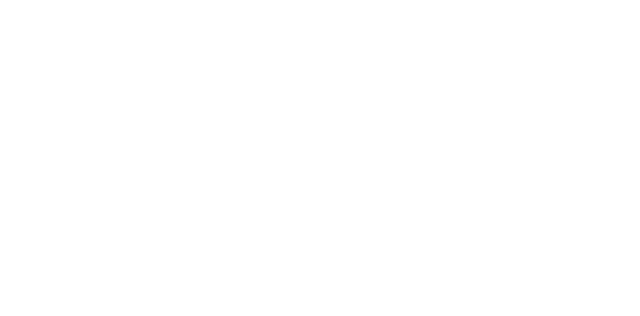
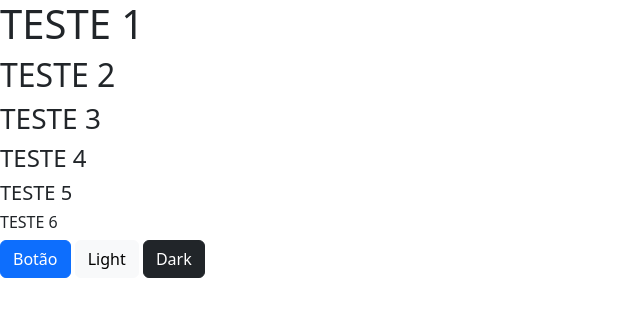
Before and after one commit to JoaoVitorm0nteiro/bootstrap, a plain HTML site: page index.html in a window 1280 px wide. Shown: the whole page, without its empty margins (0-640 px from the left). Drawn offline with nearby package versions, Linux system fonts and the light colour scheme.

Commit message:
primeiros testes em bootstrap

```diff
--- a/index.html
+++ b/index.html
@@ -5,15 +5,27 @@
     <meta http-equiv="X-UA-Compatible" content="IE=edge">
     <meta name="viewport" content="width=device-width, initial-scale=1.0">
     <title>ESTUDOS BOOTSTRAP</title>
+    <!-- CSS only -->
+    <link href="https://cdn.jsdelivr.net/npm/bootstrap@5.2.2/dist/css/bootstrap.min.css" rel="stylesheet" integrity="sha384-Zenh87qX5JnK2Jl0vWa8Ck2rdkQ2Bzep5IDxbcnCeuOxjzrPF/et3URy9Bv1WTRi" crossorigin="anonymous">
+
     <link rel="stylesheet" href="/bootstrap/css/style.css">
 
-    <!-- CSS only -->
-    <link href="https://cdn.jsdelivr.net/npm/bootstrap@5.2.2/dist/css/bootstrap.min.css" rel="stylesheet" integrity="sha384-Zenh87qX5JnK2Jl0vWa8Ck2rdkQ2Bzep5IDxbcnCeuOxjzrPF/et3URy9Bv1WTRi" crossorigin="anonymous">
     <!-- JavaScript Bundle with Popper -->
     <script src="https://cdn.jsdelivr.net/npm/bootstrap@5.2.2/dist/js/bootstrap.bundle.min.js" integrity="sha384-OERcA2EqjJCMA+/3y+gxIOqMEjwtxJY7qPCqsdltbNJuaOe923+mo//f6V8Qbsw3" crossorigin="anonymous"></script>
 
 </head>
 <body>
 
+    <h1>TESTE 1</h1>
+    <h2>TESTE 2</h2>
+    <h3>TESTE 3</h3>
+    <h4>TESTE 4</h4>
+    <h5>TESTE 5</h5>
+    <h6>TESTE 6</h6>
+
+    <!--BUTTONS-->
+    <button class="btn btn-primary">Botão</button>
+    <button type="button" class="btn btn-light">Light</button>
+    <button type="button" class="btn btn-dark">Dark</button>
 </body>
 </html>
```
